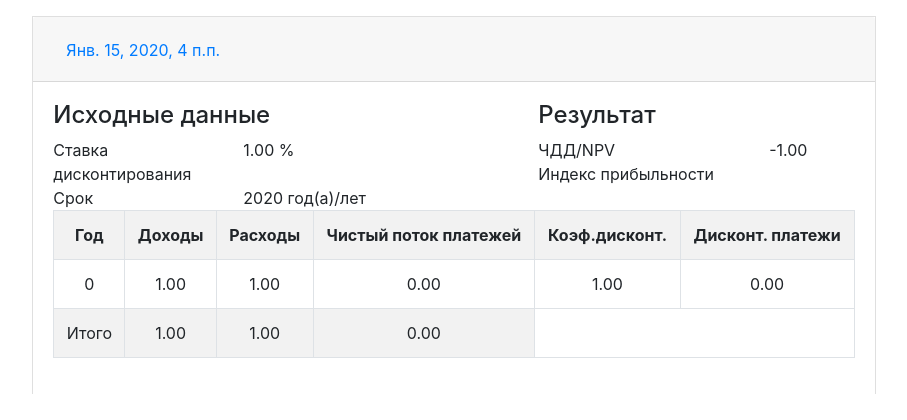
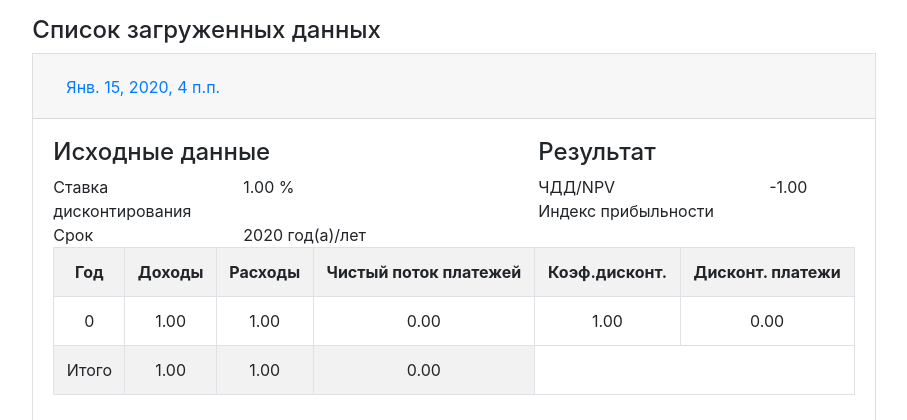
Before and after one commit to yeldaraimakov/invest-calc, a Django app: page /admin/ in a window 1280 px wide. Shown: the part 40-460 px from the top of the page, without its empty margins (186-1093 px from the left). Run offline with Django 3.2, Linux system fonts and the light colour scheme; a user stored in the database is signed in; tables that the repository leaves empty hold one stand-in row (values such as "Sample post"); some libraries are stand-ins or nearby versions.

Commit message:
admin header

```diff
--- a/calculator/templates/admin/files_list.html
+++ b/calculator/templates/admin/files_list.html
@@ -39,6 +39,7 @@
         <div class="row main-content">
             <div class="col-2"></div>
             <div class="col-8 calc-content">
+                <h4>Список загруженных данных</h4>
                 <div class="accordion" id="fileAccordion">
                     {% for file in files %}
                         {% with incomes=file.data.incomes outgos=file.data.outgos coefs=file.data.coefs discounteds=file.data.discounteds %}
```
